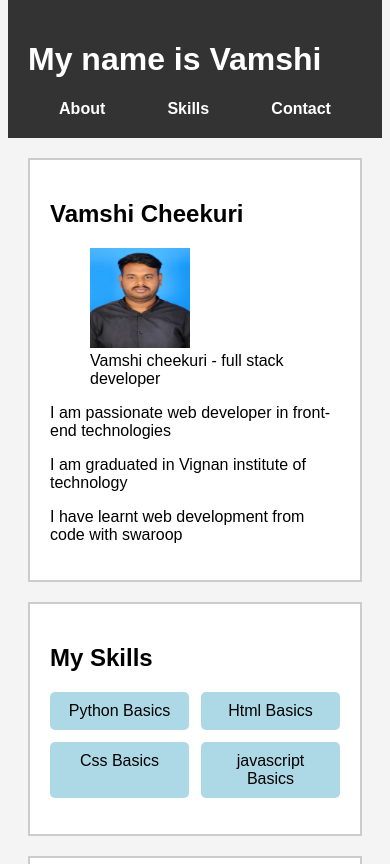
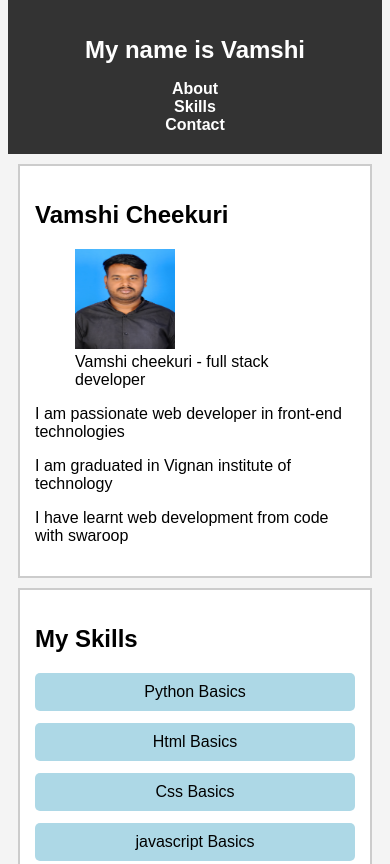
Before and after one commit to cheekurivamshi1-droid/-Portfolio-, a plain HTML site: page index.html in a window 390 px wide. Shown: the top 864 px of the page. Drawn offline with Linux system fonts and the light colour scheme.

Commit message:
Enhance CSS with media queries and transitions
Added responsive design and hover effects for navigation and skills list.

```diff
--- a/style.css
+++ b/style.css
@@ -11,7 +11,7 @@ header{
 nav{
     display: flex;
     justify-content: space-around;
-    marigin: 10px;
+    margin-top: 10px;
 
 }
 nav a {
@@ -47,3 +47,44 @@ footer {
     text-align: center;
     padding: 15px;
 }
+@media screen and (max-width: 600px) {
+    nav {
+        flex-direction: column;
+        align-items: center;
+    }
+    #Skills ol {
+        grid-template-columns: 1fr;
+    }
+    header h1 {
+        font-size: 24px;
+        text-align: center;
+    }
+    section {
+        margin: 10px;
+        padding: 15px;
+    }
+}
+
+nav a{
+    color:white;
+    text-decoration: none;
+    font-weight: bold;
+    transition: color 0.3s ease;
+}
+nav a:hover{
+    color: yellow;
+}
+
+
+#Skills li{
+    background-color: lightblue;
+    padding: 10px;
+    text-align: center;
+    border-radius: 5px;
+    transition: background-color 0.3s ease, transform 0.3s ease;
+}
+#Skills li:hover{
+    background-color: dodgerblue;
+    color: white;
+    transform: scale(1.05);
+}
```
